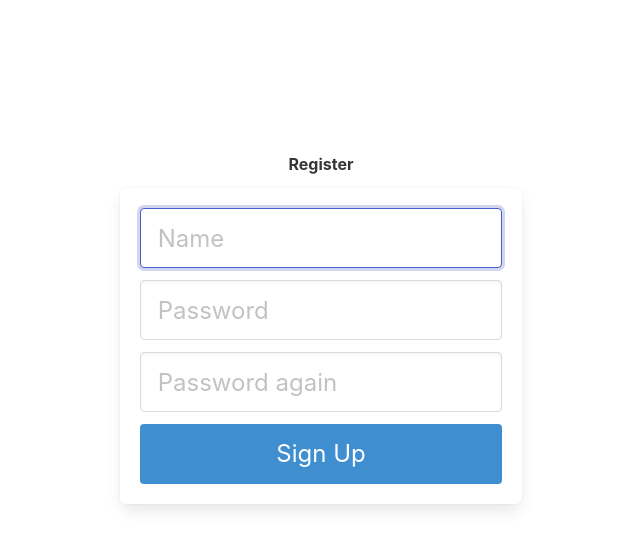
After one commit to IsaiahSama/Fight-Parade, a Flask app: page /auth/1/ in a window 1280 px wide. The commit adds this page. Shown: the top 549 px of the page, without its empty margins (319-959 px from the left). Run offline with Flask 3, Linux system fonts and the light colour scheme; parts of the project's set-up code (start-up, migrations or seed data) failed here and were passed over; some libraries are stand-ins or nearby versions.

Commit message:
Added Login and register pages

```diff
--- a/Application/app.py
+++ b/Application/app.py
@@ -27,6 +27,12 @@ socketio: SocketIO = SocketIO(app)
 @app.route("/")
 def index():
     return render_template("index.html")
+
+@app.route("/auth/<string:mode>/")
+def login_signup(mode:str):
+    if mode not in ["login", "register"]:
+        mode = "register"
+    return render_template("login.html", mode=mode.title())
 
 # Getters
 all_messages:[Message] = []
--- /dev/null
+++ b/Application/templates/base.html
@@ -0,0 +1,34 @@
+<!DOCTYPE html>
+<html lang="en">
+  <head>
+    <meta charset="UTF-8" />
+    <meta name="viewport" content="width=device-width, initial-scale=1.0" />
+    <title>Fight Parade - {% block title %} {% endblock %}</title>
+    <script
+      src="https://cdnjs.cloudflare.com/ajax/libs/jquery/3.5.1/jquery.min.js"
+      integrity="sha512-bLT0Qm9VnAYZDflyKcBaQ2gg0hSYNQrJ8RilYldYQ1FxQYoCLtUjuuRuZo+fjqhx/qtq/1itJ0C2ejDxltZVFg=="
+      crossorigin="anonymous"
+    ></script>
+    <script
+      src="https://cdnjs.cloudflare.com/ajax/libs/socket.io/3.0.4/socket.io.js"
+      integrity="sha512-aMGMvNYu8Ue4G+fHa359jcPb1u+ytAF+P2SCb+PxrjCdO3n3ZTxJ30zuH39rimUggmTwmh2u7wvQsDTHESnmfQ=="
+      crossorigin="anonymous"
+    ></script>
+    <link
+      rel="stylesheet"
+      href="{{ url_for('static', filename='style/style.css')}}"
+    />
+    <link
+      rel="stylesheet"
+      href="{{ url_for('static', filename='style/animations.css')}}"
+    />
+    <link
+      rel="stylesheet"
+      href="https://cdn.jsdelivr.net/npm/bulma@0.9.4/css/bulma.min.css"
+    />
+    <script src="https://unpkg.com/htmx.org@1.9.4"></script>
+  </head>
+  <body>
+    {% block body %} {% endblock %}
+  </body>
+</html>
--- /dev/null
+++ b/Application/templates/login.html
@@ -0,0 +1,85 @@
+{% extends "base.html" %} {% block title %} {{ mode }} {% endblock %}
+<br />
+{% block body %}
+
+<div class="column is-4 is-offset-4" id="formContainer" style="margin-top: 10%">
+  <div class="card-header-title is-centered">{{ mode }}</div>
+  <div class="box">
+    {% if mode == 'Login' %}
+    <form method="POST" action="/login">
+      <div class="field">
+        <div class="control">
+          <input
+            class="input is-large"
+            type="text"
+            name="name"
+            placeholder="Name"
+            autofocus=""
+          />
+        </div>
+      </div>
+
+      <div class="field">
+        <div class="control">
+          <input
+            class="input is-large"
+            type="password"
+            name="password"
+            placeholder="Your Password"
+          />
+        </div>
+      </div>
+      <div class="field">
+        <label class="checkbox">
+          <input type="checkbox" name="remember" />
+          Remember me
+        </label>
+      </div>
+      <button class="button is-block is-info is-large is-fullwidth">
+        Login
+      </button>
+    </form>
+    {% else %}
+    <form method="POST" action="/signup">
+      <div class="field">
+        <div class="control">
+          <input
+            class="input is-large"
+            type="text"
+            name="name"
+            placeholder="Name"
+            autofocus=""
+          />
+        </div>
+      </div>
+
+      <div class="field">
+        <div class="control">
+          <input
+            class="input is-large"
+            type="password"
+            name="password"
+            placeholder="Password"
+          />
+        </div>
+      </div>
+      <div class="field">
+        <div class="control">
+          <input
+            class="input is-large"
+            type="password"
+            name="password2"
+            placeholder="Password again"
+          />
+        </div>
+      </div>
+
+      <button class="button is-block is-info is-large is-fullwidth">
+        Sign Up
+      </button>
+    </form>
+    {% endif %}
+  </div>
+</div>
+
+{% endblock %}
```
Also changed, not shown: Application/templates/index.html (+3 -31 lines), 2 other files.
